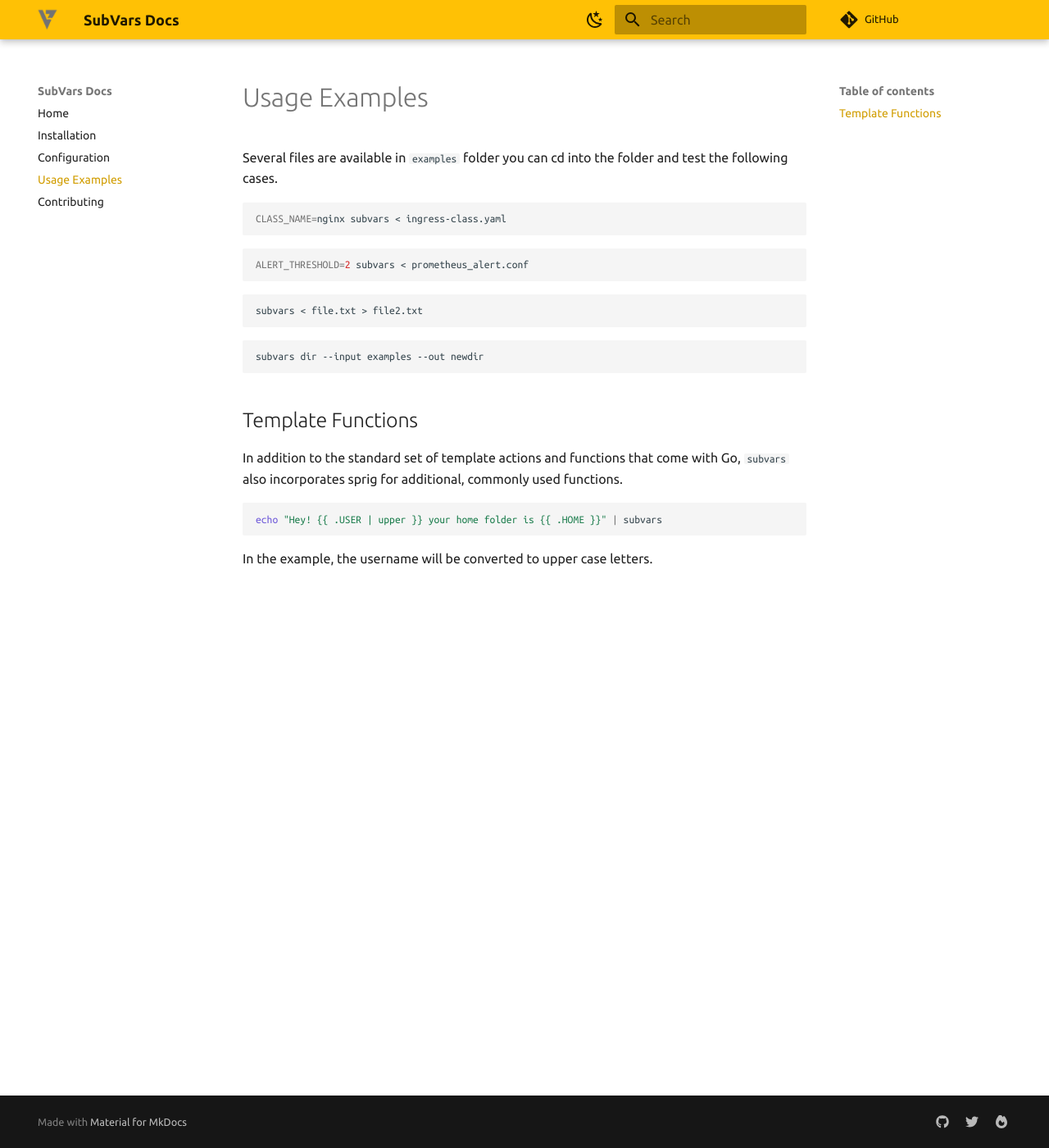
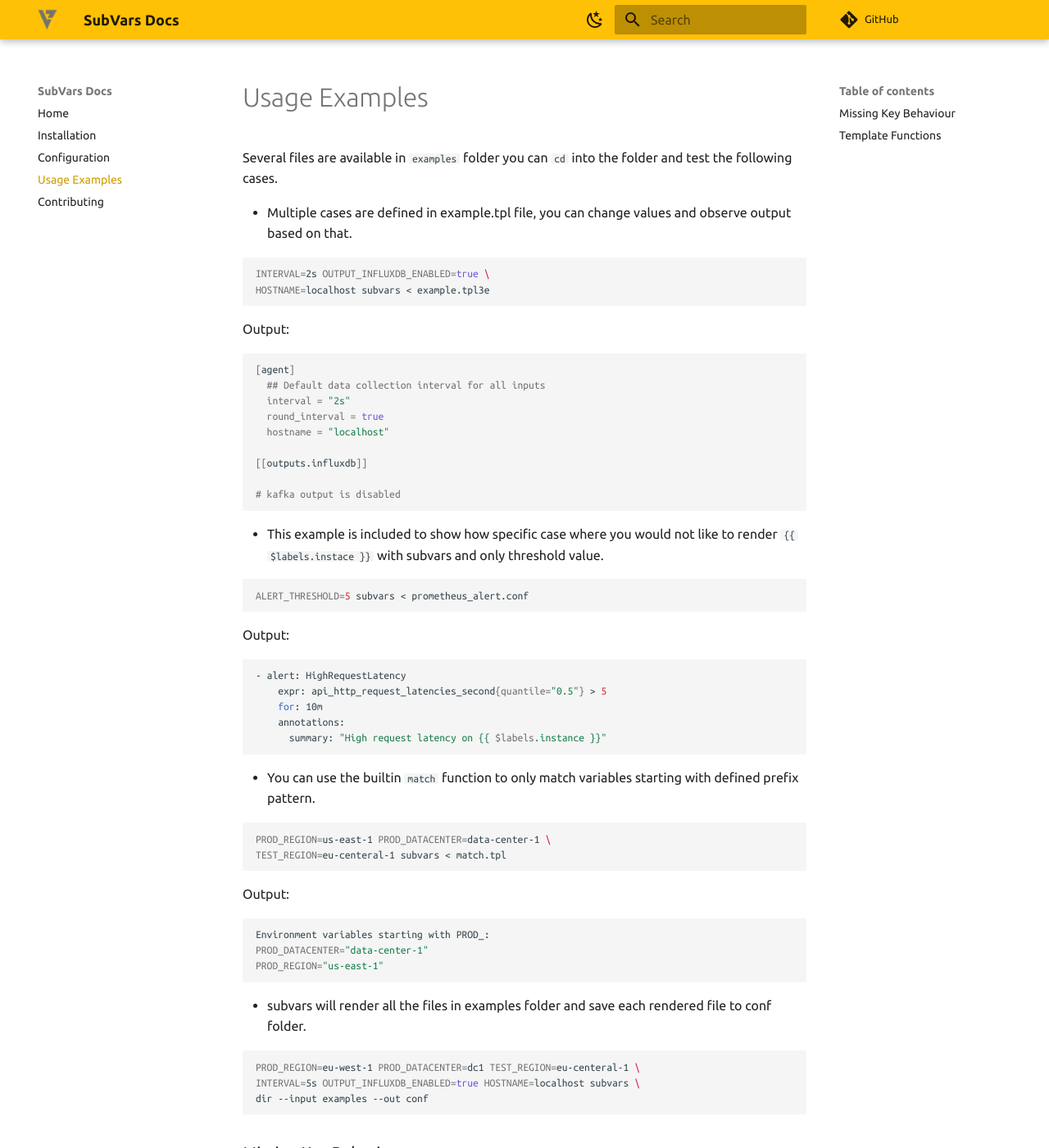
Before and after one commit to TektonOps/subvars, an MkDocs documentation site: the page built from docs/03-usage-examples.md, in a window 1280 px wide and 1400 px high. Shown: the whole window at 82% size. Built offline with MkDocs 1.6.1 and Material for MkDocs 9.7.7, drawn with Linux system fonts in a browser that asks for light colours; comment, search, counter and statistics services are not loaded; some of the changed text lies outside the part shown.

Commit message:
docs: update documentation with usage examples

````diff
--- a/docs/03-usage-examples.md
+++ b/docs/03-usage-examples.md
@@ -1,23 +1,88 @@
 # Usage Examples
 
 
-Several files are available in `examples` folder you can cd into the folder and test the following cases.
+Several files are available in `examples` folder you can `cd` into the folder and test the following cases.
 
 
+* Multiple cases are defined in example.tpl file, you can change values and observe output based on that.
 ```bash
-CLASS_NAME=nginx subvars < ingress-class.yaml
+INTERVAL=2s OUTPUT_INFLUXDB_ENABLED=true \
+HOSTNAME=localhost subvars < example.tpl3e
+```
+Output:
+```bash
+[agent]
+  ## Default data collection interval for all inputs
+  interval = "2s"
+  round_interval = true
+  hostname = "localhost"
+
+[[outputs.influxdb]]
+
+# kafka output is disabled
+
 ```
 
+* This example is included to show how specific case where you would not like to
+  render `{{ $labels.instace }}` with subvars and only threshold value.
 ```bash
-ALERT_THRESHOLD=2 subvars < prometheus_alert.conf
+ALERT_THRESHOLD=5 subvars < prometheus_alert.conf
+```
+Output:
+```bash
+- alert: HighRequestLatency
+    expr: api_http_request_latencies_second{quantile="0.5"} > 5
+    for: 10m
+    annotations:
+      summary: "High request latency on {{ $labels.instance }}"
 ```
 
+* You can use the builtin `match` function to only match variables starting with defined prefix pattern.
 ```bash
-subvars < file.txt > file2.txt
+PROD_REGION=us-east-1 PROD_DATACENTER=data-center-1 \
+TEST_REGION=eu-centeral-1 subvars < match.tpl
+```
+Output:
+```bash
+Environment variables starting with PROD_:
+PROD_DATACENTER="data-center-1"
+PROD_REGION="us-east-1"
 ```
 
+* subvars will render all the files in examples folder and save each rendered file to conf folder.
 ```bash
-subvars dir --input examples --out newdir
+PROD_REGION=eu-west-1 PROD_DATACENTER=dc1 TEST_REGION=eu-centeral-1 \
+INTERVAL=5s OUTPUT_INFLUXDB_ENABLED=true HOSTNAME=localhost subvars \
+dir --input examples --out conf
+```
+### Missing Key Behaviour
+* --missingkey invalid (default)
+```bash
+echo "Hey! {{ .USER }} your home folder is {{ .MYHOME }}" | subvars
+```
+Output:
+```
+Hey! Jon your home folder is <no value>
+```
+
+* --missingkey zero
+```bash
+echo "Hey! {{ .USER }} your home folder is {{ .MYHOME }}" | subvars --missingkey zero
+```
+Output:
+```
+Hey! Jon your home folder is
+```
+
+* --missingkey error
+```bash
+echo "Hey! {{ .USER }} your home folder is {{ .MYHOME }}" | subvars --missingkey error
+```
+Output:
+```
+Hey! Jon your home folder is 2021/07/09 20:51:45 template: :1:40:
+executing "" at <.MYHOME>: map has no entry for key "MYHOME"
+exit status 1
 ```
 
 ## Template Functions
````
Also changed, not shown: docs/01-installation.md (+7 -10 lines), docs/02-configuration.md (+6 -6 lines), docs/index.md (+4 -5 lines).
